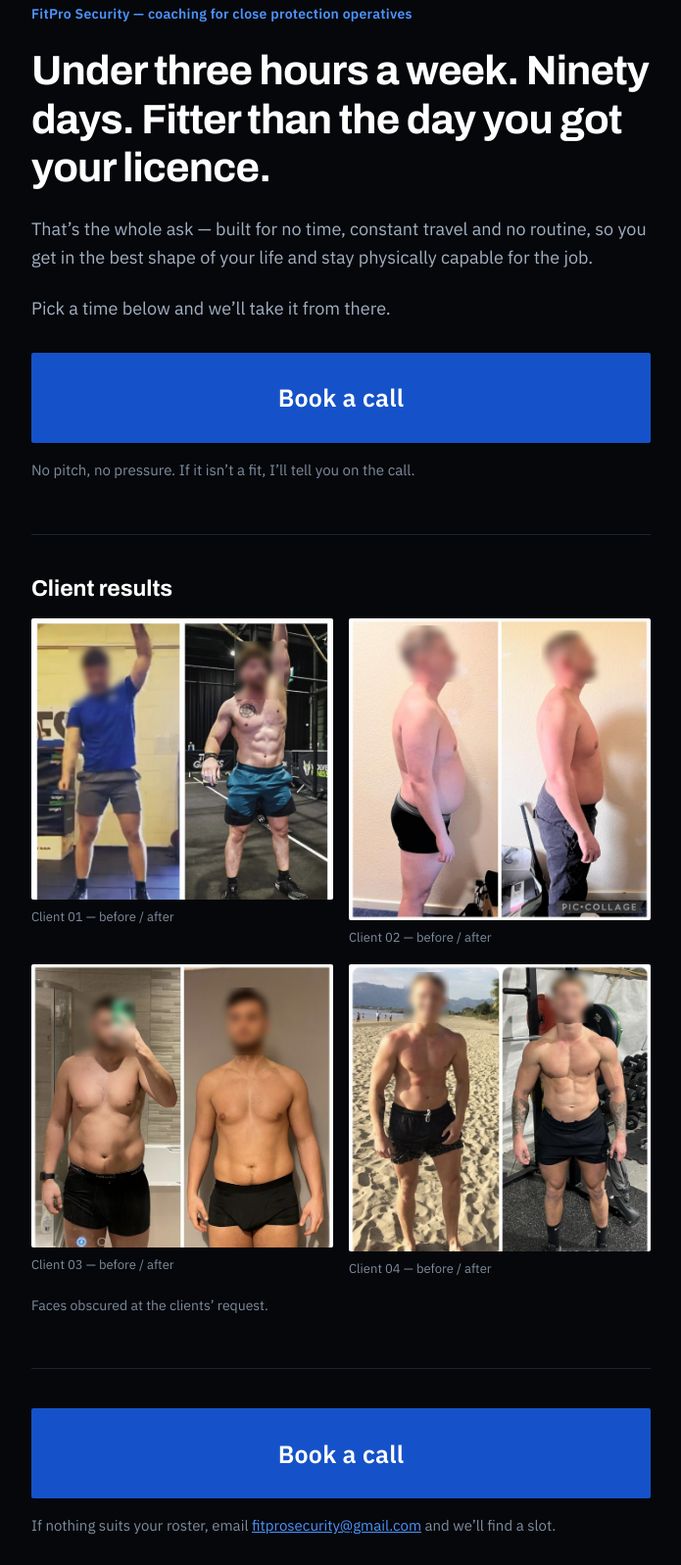
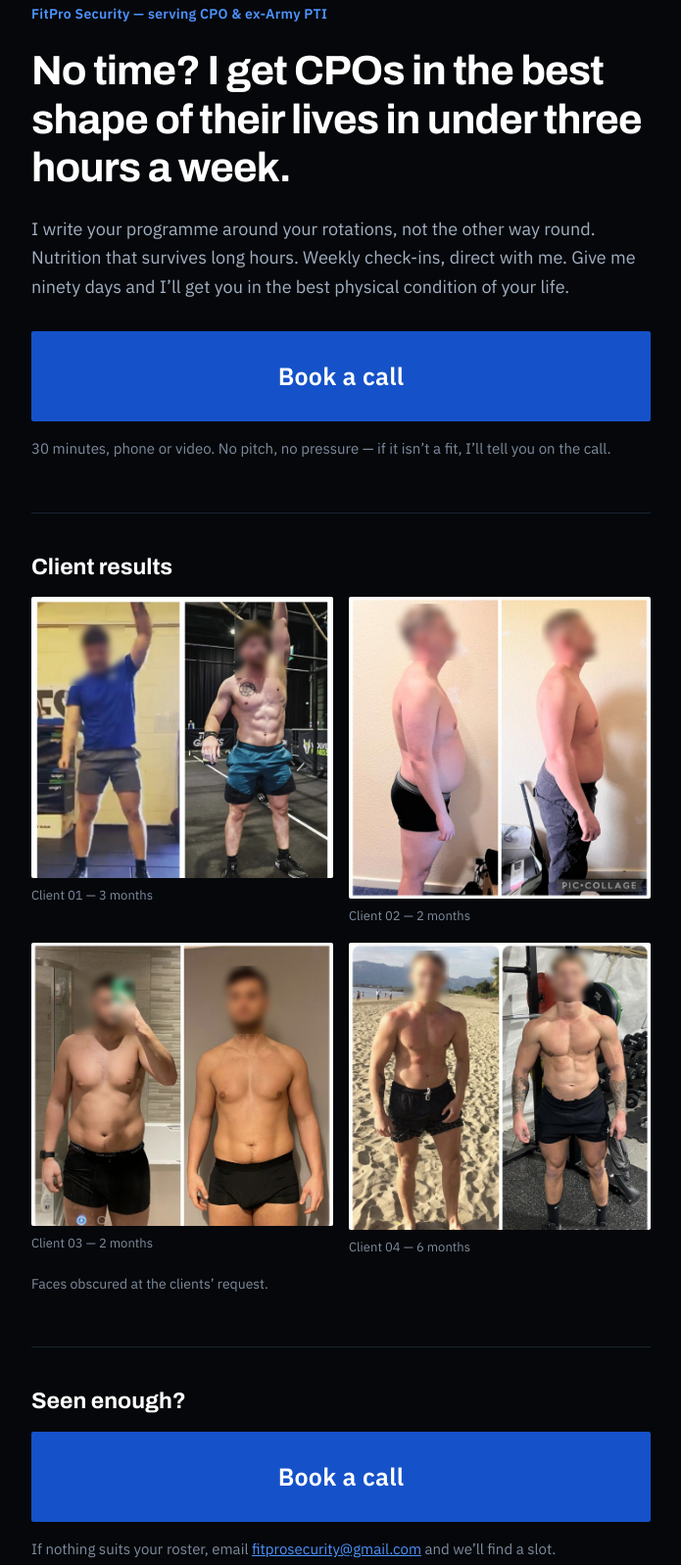
Before and after one commit to fitprosecurity-bot/FitPro-Security-, a plain HTML site: page call.html in a window 1280 px wide. Shown: the part 73-1670 px from the top of the page at 98% size, without its empty margins (292-987 px from the left). Drawn offline with Linux system fonts and the light colour scheme.

Commit message:
Add files via upload

```diff
--- a/call.html
+++ b/call.html
@@ -4,11 +4,11 @@
 <meta charset="utf-8">
 <meta name="viewport" content="width=device-width, initial-scale=1">
 <title>Book a Call — FitPro Security</title>
-<meta name="description" content="Under three hours a week. Ninety days. Fitter than the day you got your licence. Coaching for close protection operatives, built around long shifts, constant travel and no routine.">
+<meta name="description" content="No time? I get CPOs in the best shape of their lives in under three hours a week. Ninety days, built for long rotations, constant travel and no routine. Book a call.">
 <meta name="theme-color" content="#05070A">
 <meta property="og:type" content="website">
 <meta property="og:title" content="Book a call — FitPro Security">
-<meta property="og:description" content="Under three hours a week. Ninety days. Fitter than the day you got your licence. Built around long shifts, constant travel and no routine.">
+<meta property="og:description" content="No time? I get CPOs in the best shape of their lives in under three hours a week. Ninety days, built for long rotations, constant travel and no routine.">
 <meta property="og:image" content="og-image.jpg">
 <meta name="twitter:card" content="summary_large_image">
 <link rel="preconnect" href="https://fonts.googleapis.com">
@@ -107,42 +107,41 @@ footer .sig{margin-bottom:12px}
 
 <div class="page">
 
-  <p class="eyebrow">FitPro Security — coaching for close protection operatives</p>
+  <p class="eyebrow">FitPro Security — serving CPO &amp; ex-Army PTI</p>
 
-  <h1>Under three hours a week. Ninety days. Fitter than the day you got your licence.</h1>
+  <h1>No time? I get CPOs in the best shape of their lives in under three hours a week.</h1>
 
-  <p class="intro">That’s the whole ask — built for no time, constant travel and no routine, so you get in the best shape of your life and stay physically capable for the job.</p>
-
-  <p class="intro">Pick a time below and we’ll take it from there.</p>
+  <p class="intro">I write your programme around your rotations, not the other way round. Nutrition that survives long hours. Weekly check-ins, direct with me. Give me ninety days and I’ll get you in the best physical condition of your life.</p>
 
   <a class="cta" href="https://calendly.com/fitprosecurity/30min" target="_blank" rel="noopener">Book a call</a>
 
-  <p class="note">No pitch, no pressure. If it isn’t a fit, I’ll tell you on the call.</p>
+  <p class="note">30 minutes, phone or video. No pitch, no pressure — if it isn’t a fit, I’ll tell you on the call.</p>
 
   <section class="block">
     <h2>Client results</h2>
     <div class="shots">
       <figure class="shot" style="margin:0">
         <img src="client-01.jpg" onerror="this.onerror=null;this.src='images/client-01.jpg'" alt="Client 01 before and after, face obscured" loading="lazy" width="1400" height="1304">
-        <figcaption>Client 01 — before / after</figcaption>
+        <figcaption>Client 01 — 3 months</figcaption>
       </figure>
       <figure class="shot" style="margin:0">
         <img src="client-02.jpg" onerror="this.onerror=null;this.src='images/client-02.jpg'" alt="Client 02 before and after, face obscured" loading="lazy" width="1400" height="1400">
-        <figcaption>Client 02 — before / after</figcaption>
+        <figcaption>Client 02 — 2 months</figcaption>
       </figure>
       <figure class="shot" style="margin:0">
         <img src="client-03.jpg" onerror="this.onerror=null;this.src='images/client-03.jpg'" alt="Client 03 before and after, face obscured" loading="lazy" width="1400" height="1313">
-        <figcaption>Client 03 — before / after</figcaption>
+        <figcaption>Client 03 — 2 months</figcaption>
       </figure>
       <figure class="shot" style="margin:0">
         <img src="client-04.jpg" onerror="this.onerror=null;this.src='images/client-04.jpg'" alt="Client 04 before and after, face obscured" loading="lazy" width="1400" height="1331">
-        <figcaption>Client 04 — before / after</figcaption>
+        <figcaption>Client 04 — 6 months</figcaption>
       </figure>
     </div>
     <p class="caption">Faces obscured at the clients’ request.</p>
   </section>
 
   <section class="block" id="book">
+    <h2>Seen enough?</h2>
     <a class="cta cta-last" href="https://calendly.com/fitprosecurity/30min" target="_blank" rel="noopener">Book a call</a>
     <p class="note">If nothing suits your roster, email <a href="mailto:fitprosecurity@gmail.com">fitprosecurity@gmail.com</a> and we’ll find a slot.</p>
   </section>
```
